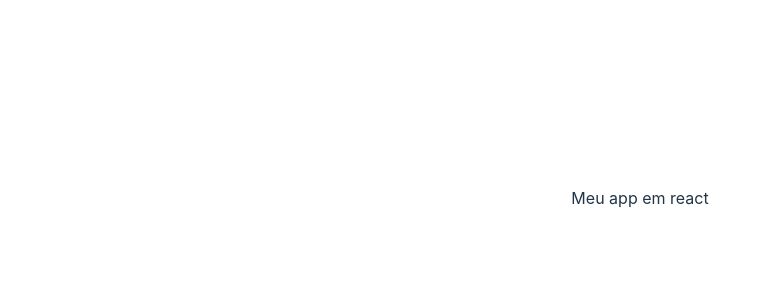
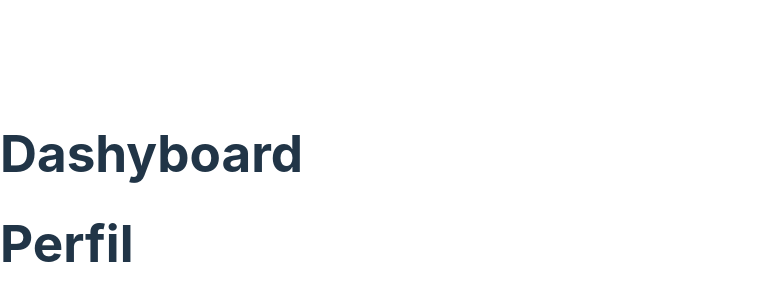
Before and after one commit to devfabioluiz/projeto-final-react, a React (Vite) app: page /dashboard/profile in a window 1280 px wide. Shown: the part 202-502 px from the top of the page, without its empty margins (0-769 px from the left). Built offline with nearby package versions, Linux system fonts and the light colour scheme.

Commit message:
meu primeiro commit

```diff
--- a/package.json
+++ b/package.json
@@ -11,7 +11,8 @@
   },
   "dependencies": {
     "react": "^18.3.1",
-    "react-dom": "^18.3.1"
+    "react-dom": "^18.3.1",
+    "react-router-dom": "^7.6.2"
   },
   "devDependencies": {
     "@eslint/js": "^9.9.0",
--- a/src/App.tsx
+++ b/src/App.tsx
@@ -1,12 +1,20 @@
-import './App.css'
 
-function App() {
+import { BrowserRouter, Routes, Route, Navigate} from 'react-router-dom';
+import Dashboard from "./components/Dashboard";
+import Settings from "./components/Settings";
+import Profile from "./components/Profile"
 
+const App = () => {
   return (
-    <>
-      Meu app em react
-    </>
-  )
+    <BrowserRouter>
+      <Routes>
+        <Route path="/dashboard" element={ <Dashboard />}>
+          <Route path="profile" element={ <Profile />} />
+          <Route path="settings" element={ <Settings />} />
+        </Route>
+      </Routes>
+    </BrowserRouter>
+  );
 }
 
-export default App
+export default App;
--- /dev/null
+++ b/src/components/Dashboard.jsx
@@ -0,0 +1,13 @@
+import { Outlet } from 'react-router-dom';
+
+// Crie um arquivo chamado Dashboard.jsx
+const Dashboard = () => {
+  return (
+    <div>
+      <h1>Dashyboard </h1>
+      <Outlet />
+    </div>
+  );
+}
+
+export default Dashboard;
--- /dev/null
+++ b/src/components/Profile.jsx
@@ -0,0 +1,6 @@
+// Crie um arquivo chamado Profile.jsx
+const Profile = () => {
+  return  <h1>Perfil </h1>;
+}
+
+export default Profile;
--- /dev/null
+++ b/src/components/Settings.jsx
@@ -0,0 +1,6 @@
+// Crie um arquivo chamado Settings.jsx
+const Settings = () => {
+  return <h1>Configurações</h1>
+}
+
+export default Settings;
```
Also changed, not shown: 1 other file (tests, documents, lock files or other folders).
